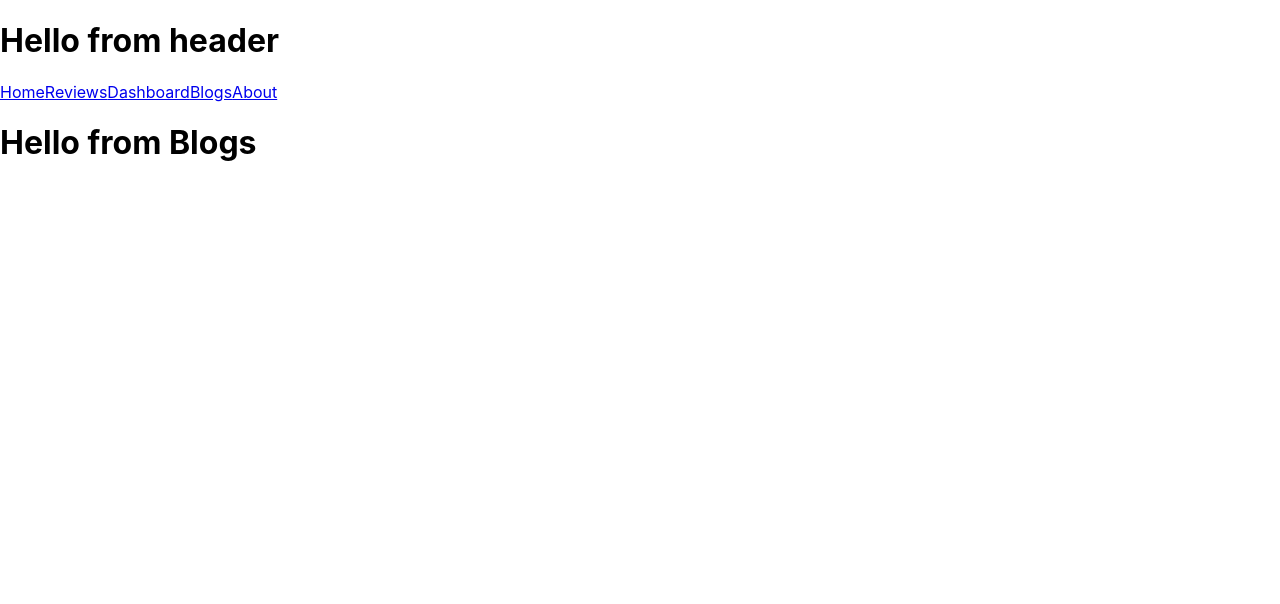
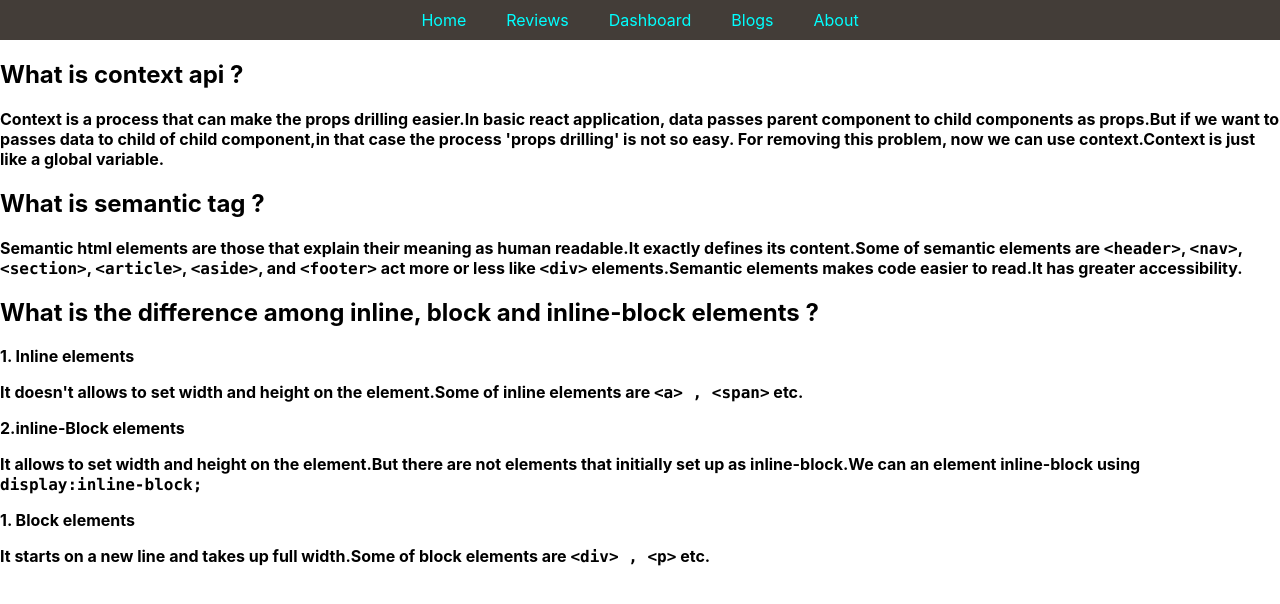
Before and after one commit to uday-g-ithub15/Laptop-Zone, a React (Create React App) app: page /blogs in a window 1280 px wide. Shown: the top 604 px of the page. Built offline with nearby package versions, Linux system fonts and the light colour scheme.

Commit message:
Complete question part

```diff
--- a/src/components/Blogs/Blogs.js
+++ b/src/components/Blogs/Blogs.js
@@ -3,7 +3,33 @@ import React from 'react';
 const Blogs = () => {
     return (
         <div>
-            <h1>Hello from Blogs</h1>
+            <section>
+                <h2>What is context api ?</h2>
+                <p><b>
+                    Context is a process that can make the props drilling easier.In basic react application, data passes parent component to child components as props.But if we want to passes data to child of child component,in that case the process 'props drilling' is not so easy. For removing this problem, now we can use context.Context is just like a global variable.
+                    </b></p>
+            </section>
+            <section>
+                <h2>What is semantic tag ?</h2>
+                <p><b>
+                    Semantic html elements are those that explain their meaning as human readable.It exactly defines its content.Some of semantic elements are <code>&lt;header&gt;</code>, <code>&lt;nav&gt;</code>, <code>&lt;section&gt;</code>, <code>&lt;article&gt;</code>, <code>&lt;aside&gt;</code>, and <code>&lt;footer&gt;</code> act more or less like <code>&lt;div&gt;</code> elements.Semantic elements makes code easier to read.It has greater accessibility.
+                    </b></p>
+            </section>
+            <section>
+                <h2>What is the difference among inline, block and inline-block elements ?</h2>
+                <article><b>
+                    <p>1. Inline elements</p>
+                    <p>It doesn't allows to set width and height on the element.Some of inline elements are <code>&lt;a&gt; , &lt;span&gt;</code> etc.</p>
+                    </b></article>
+                <article><b>
+                    <p>2.inline-Block elements</p>
+                    <p>It allows to set width and height on the element.But there are not elements that initially set up as inline-block.We can an element inline-block using <code>display:inline-block;</code></p>
+                    </b></article>
+                <article><b>
+                    <p>1. Block elements</p>
+                    <p>It starts on a new line and takes up full width.Some of block elements are <code>&lt;div&gt; , &lt;p&gt;</code> etc.</p>
+                    </b></article>
+                </section>
         </div>
     );
 };
--- a/src/components/Header/Header.css
+++ b/src/components/Header/Header.css
@@ -0,0 +1,14 @@
+nav{
+    display: flex;
+    justify-content: center;
+    position: sticky;
+    top: 0;
+    background-color: #18100bcf;
+}
+nav > a {
+    display: block;
+    text-decoration: none;
+    padding: 10px;
+    margin: 0 10px;
+    color: aqua;
+}
--- a/src/components/Header/Header.js
+++ b/src/components/Header/Header.js
@@ -1,10 +1,9 @@
 import React from 'react';
 import { Link } from 'react-router-dom';
+import './Header.css'
 
 const Header = () => {
     return (
-        <div>
-            <h1>Hello from header</h1>
             <nav>
               <Link to={'/'}>Home</Link>
               <Link to={'/reviews'}>Reviews</Link>
@@ -12,7 +11,6 @@ const Header = () => {
               <Link to={'/blogs'}>Blogs</Link>
               <Link to={'/about'}>About</Link>
             </nav>
-        </div>
     );
 };
 
```
